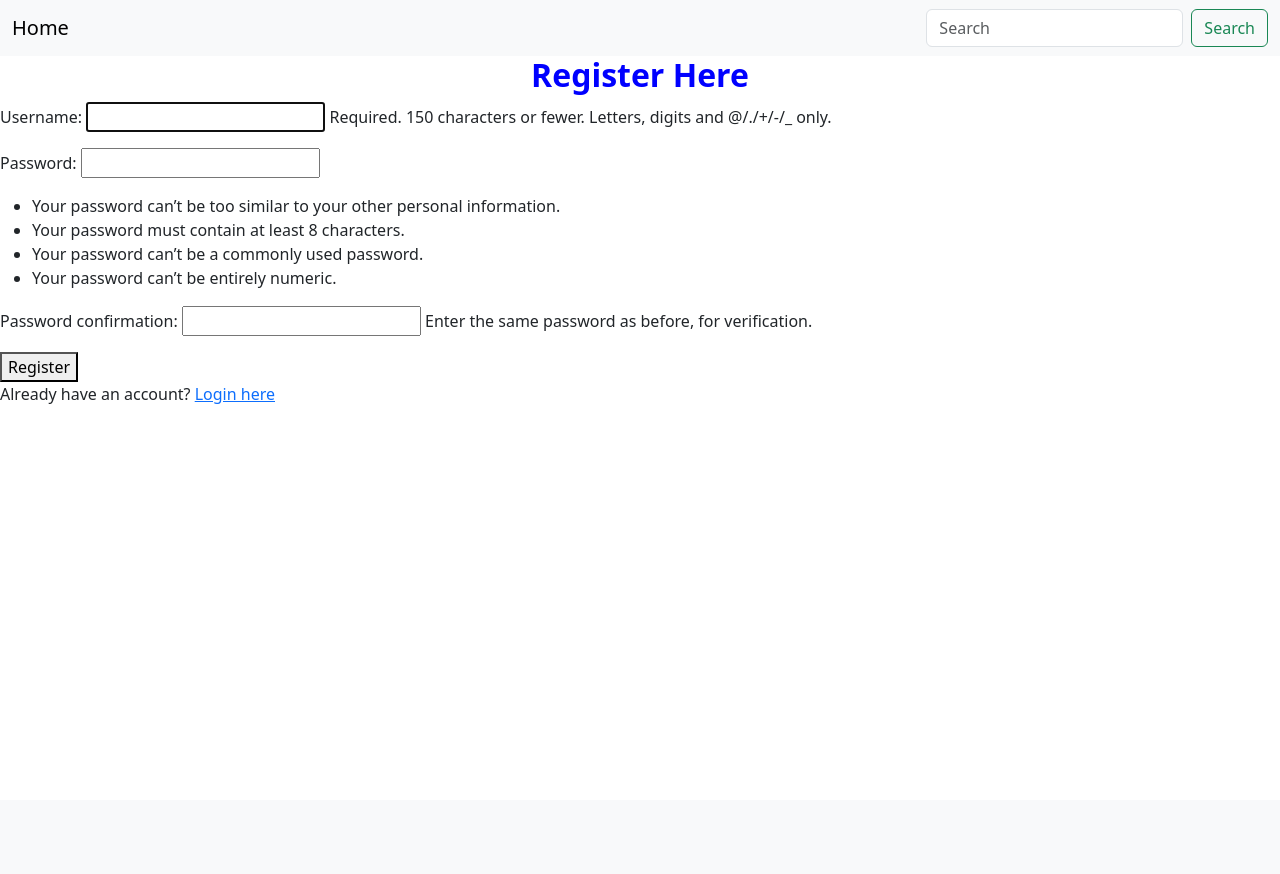
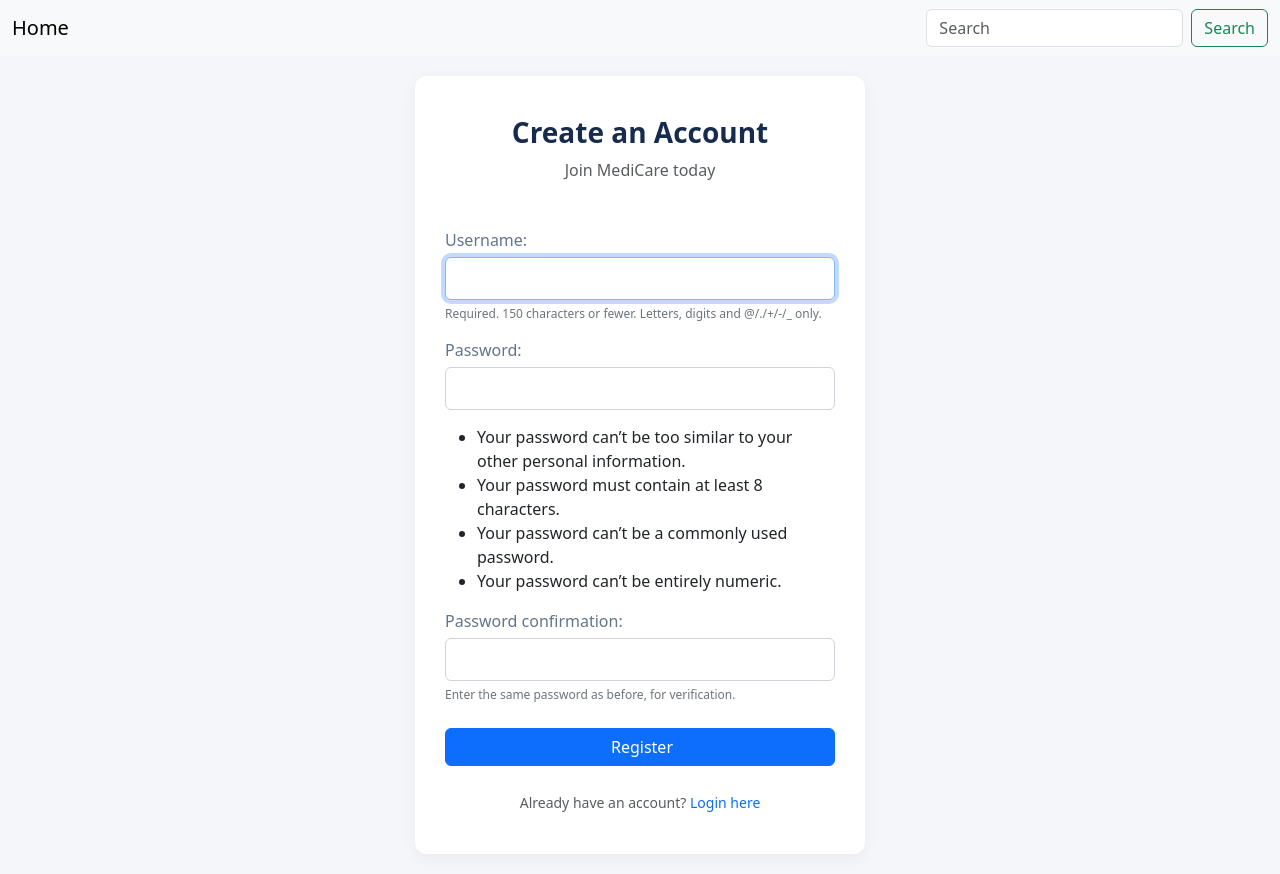
Before and after one commit to DrBethuelkorir/hospital-Django, a Django app: page /patient/index/ in a window 1280 px wide. Before the commit the page ends 404 px from the top, so only its background shows below. Run offline with Django 5.2, Linux system fonts and the light colour scheme.

Commit message:
Enhance registration page design and functionality

```diff
--- a/patient/templates/index.html
+++ b/patient/templates/index.html
@@ -1,13 +1,107 @@
 {% extends 'base.html' %}
 
-{% block title %}Register{% endblock %}
 {% load static %}
+{% block title %}Register - MediCare{% endblock %}
+
 {% block content %}
-    <h2>Register Here </h2>
-    <form method="post">
-        {% csrf_token %}
-        {{ form.as_p }}
-        <button type="submit">Register</button>
-    </form>
-    <p>Already have an account? <a href="{% url 'login' %}">Login here</a></p>
+<style>
+    /* Center the register card on the screen */
+    .register-wrapper {
+        min-height: 80vh;
+        display: flex;
+        align-items: center;
+        justify-content: center;
+        background-color: #f4f6f9;
+        padding: 20px;
+    }
+
+    .register-card {
+        width: 100%;
+        max-width: 450px;
+        border: none;
+        border-radius: 12px;
+        box-shadow: 0 4px 15px rgba(0, 0, 0, 0.05);
+        background: white;
+        padding: 40px 30px;
+    }
+
+    .register-header {
+        text-align: center;
+        margin-bottom: 30px;
+    }
+
+    .register-header i {
+        font-size: 45px;
+        color: #172b4d; /* Sidebar blue color */
+        margin-bottom: 10px;
+    }
+
+    .register-header h3 {
+        font-weight: bold;
+        color: #172b4d;
+    }
+
+    /* Style the Django {{ form.as_p }} to look like Bootstrap */
+    .register-card form p {
+        margin-bottom: 15px;
+    }
+
+    .register-card form label {
+        font-weight: 500;
+        color: #64748b;
+        margin-bottom: 5px;
+        display: block;
+    }
+
+    .register-card form input {
+        width: 100%;
+        padding: 10px 12px;
+        border: 1px solid #ced4da;
+        border-radius: 6px;
+        font-size: 14px;
+        transition: border-color 0.15s ease-in-out, box-shadow 0.15s ease-in-out;
+    }
+
+    .register-card form input:focus {
+        border-color: #86b7fe;
+        outline: 0;
+        box-shadow: 0 0 0 0.25rem rgba(13, 110, 253, 0.25);
+    }
+
+    /* Hide the help text for password requirements to keep it clean */
+    .register-card form .helptext {
+        font-size: 12px;
+        color: #6c757d;
+        display: block;
+        margin-top: 5px;
+    }
+</style>
+
+<div class="register-wrapper">
+    <div class="card register-card">
+
+        <div class="register-header">
+            <i class="bi bi-heart-pulse-fill"></i>
+            <h3>Create an Account</h3>
+            <p class="text-muted">Join MediCare today</p>
+        </div>
+
+        <form method="post">
+            {% csrf_token %}
+
+            {{ form.as_p }}
+
+            <div class="d-grid gap-2 mt-4">
+                <button type="submit" class="btn btn-primary">
+                    <i class="bi bi-person-plus me-1"></i> Register
+                </button>
+            </div>
+        </form>
+
+        <div class="text-center mt-4">
+            <small class="text-muted">Already have an account? <a href="{% url 'login' %}" class="text-decoration-none">Login here</a></small>
+        </div>
+
+    </div>
+</div>
 {% endblock %}
```
Also changed, not shown: db.sqlite3.
